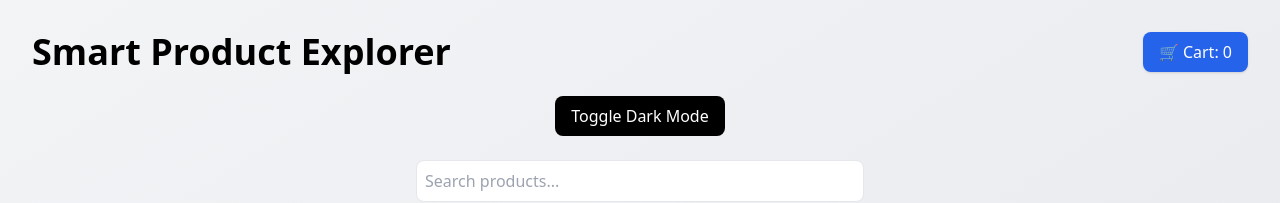
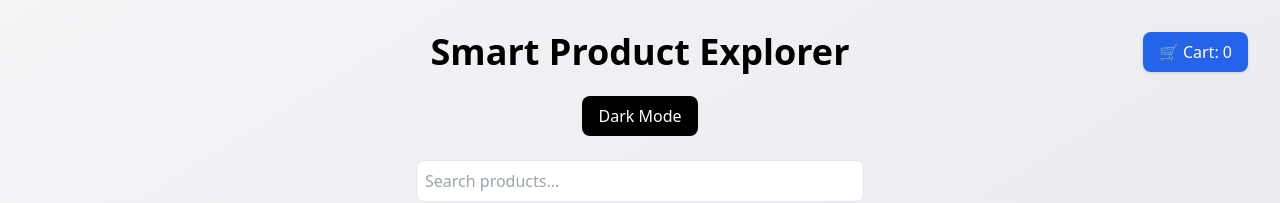
Before and after one commit to sithmi200309/ec3404-mini-project, a Vue app: page / in a window 1280 px wide. Shown: the top 203 px of the page. Built offline with nearby package versions, Linux system fonts and the light colour scheme; no server answers.

Commit message:
Refactor: move product display to ProductCard component

```diff
--- a/src/App.vue
+++ b/src/App.vue
@@ -88,17 +88,21 @@ onMounted(fetchProducts)
   >
 
     <!-- HEADER -->
-    <div class="flex justify-between items-center mb-6">
+    <div class="relative flex items-center mb-6">
 
-      <h1 class="text-4xl font-bold">
-        Smart Product Explorer
-      </h1>
+  <!-- CENTER TITLE -->
+  <h1 class="text-4xl font-bold mx-auto">
+    Smart Product Explorer
+  </h1>
 
-      <div class="bg-blue-600 text-white px-4 py-2 rounded-lg shadow">
-        🛒 Cart: {{ cart.length }}
-      </div>
+  <!-- CART RIGHT -->
+  <div
+    class="absolute right-0 bg-blue-600 text-white px-4 py-2 rounded-lg shadow"
+  >
+    🛒 Cart: {{ cart.length }}
+  </div>
 
-    </div>
+</div>
 
     <!-- DARK MODE -->
     <div class="flex justify-center mb-6">
@@ -106,7 +110,7 @@ onMounted(fetchProducts)
         @click="toggleDarkMode"
         class="px-4 py-2 bg-black text-white rounded-lg"
       >
-        Toggle Dark Mode
+        Dark Mode
       </button>
     </div>
 
--- a/src/composables/useCart.ts
+++ b/src/composables/useCart.ts
@@ -1,10 +1,14 @@
 import { ref, watch } from 'vue'
 import type { Product } from '../types/product'
 
-const cart = ref<Product[]>(JSON.parse(
-  localStorage.getItem('cart') || '[]'
-))
+/* Load cart from sessionStorage */
+const savedCart = sessionStorage.getItem('cart')
 
+const cart = ref<Product[]>(
+  savedCart ? JSON.parse(savedCart) : []
+)
+
+/* Add item */
 const addToCart = (product: Product) => {
   const exists = cart.value.find(
     (item) => item.id === product.id
@@ -15,6 +19,7 @@ const addToCart = (product: Product) => {
   }
 }
 
+/* Remove item */
 const removeFromCart = (id: number) => {
   cart.value = cart.value.filter(
     (item) => item.id !== id
@@ -24,10 +29,10 @@ const removeFromCart = (id: number) => {
 /* Save automatically */
 watch(
   cart,
-  () => {
-    localStorage.setItem(
+  (newCart) => {
+    sessionStorage.setItem(
       'cart',
-      JSON.stringify(cart.value)
+      JSON.stringify(newCart)
     )
   },
   { deep: true }
```
